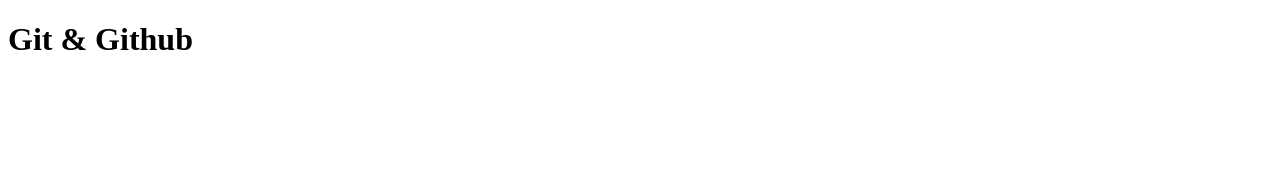
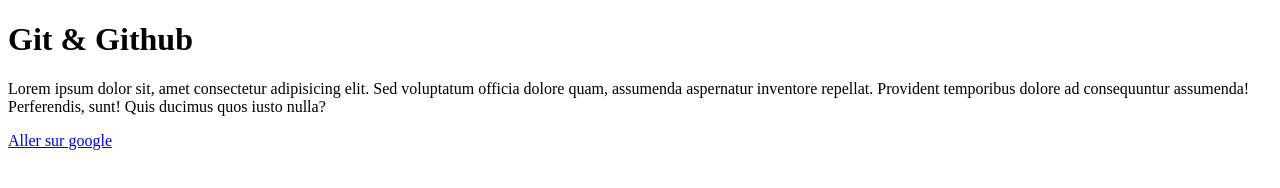
Before and after one commit to BenDescodes/Openclassroom-Api, a plain HTML site: page index.html in a window 1280 px wide. Drawn offline with Linux system fonts and the light colour scheme.

Commit message:
Ajouter p et a comme lien

```diff
--- a/index.html
+++ b/index.html
@@ -9,6 +9,8 @@
 
     <body>
         <h1>Git & Github</h1>
+        <p>Lorem ipsum dolor sit, amet consectetur adipisicing elit. Sed voluptatum officia dolore quam, assumenda aspernatur inventore repellat. Provident temporibus dolore ad consequuntur assumenda! Perferendis, sunt! Quis ducimus quos iusto nulla?</p>
+        <a href="http://google.com">Aller sur google</a>
     </body>
 
 </html>
```
